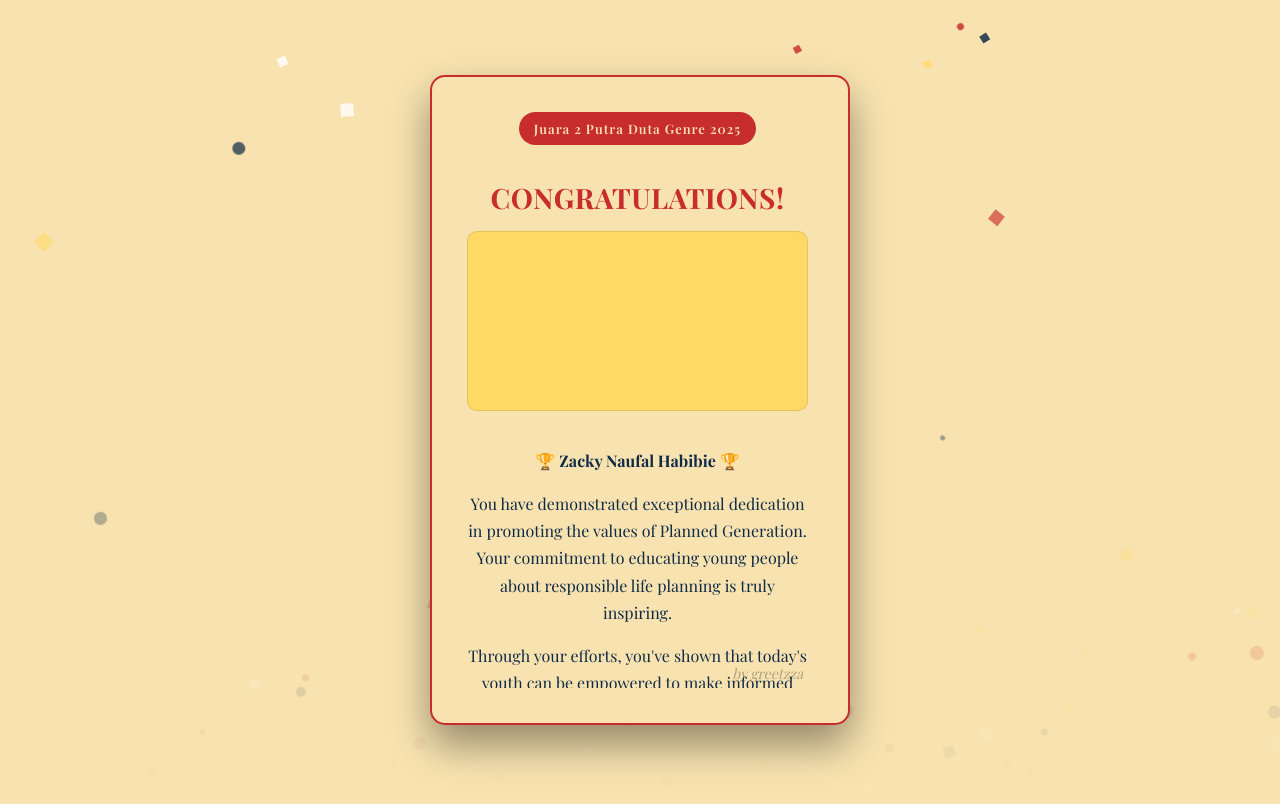
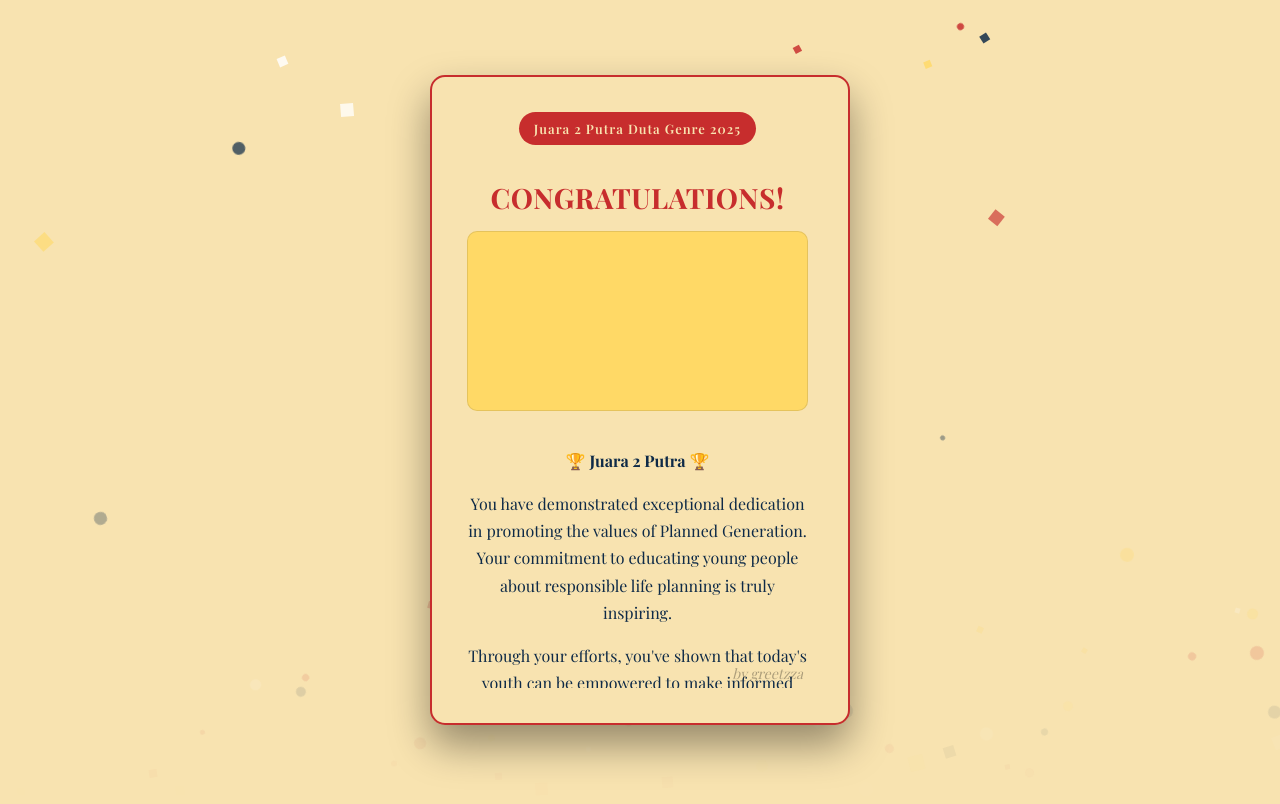
Before and after one commit to greetzza/dugenputra2, a plain HTML site: page index.html in a window 1280 px wide. Both pictures are taken after a click on the button "OPEN CARD". Drawn offline with nearby package versions, Linux system fonts and the light colour scheme.

Commit message:
Update index.html

```diff
--- a/index.html
+++ b/index.html
@@ -22,7 +22,7 @@
                 <h1 class="card-title">Congratulations!</h1>
                 <div class="card-image"></div>
                 <div class="card-message">
-                    <p>🏆 <strong>Zacky Naufal Habibie</strong> 🏆</p>
+                    <p>🏆 <strong>Juara 2 Putra</strong> 🏆</p>
                     <p>You have demonstrated exceptional dedication in promoting the values of Planned Generation. Your commitment to educating young people about responsible life planning is truly inspiring.</p>
                     <p>Through your efforts, you've shown that today's youth can be empowered to make informed decisions about their futures. Your work in promoting healthy relationships, proper family planning, and youth development is making a real difference in our community.</p>
                     <p>"Healthy, creative, and planned youth are the foundation of a strong nation for the future. Your leadership as a Genre Ambassador helps build this foundation one young person at a time."</p>
```
